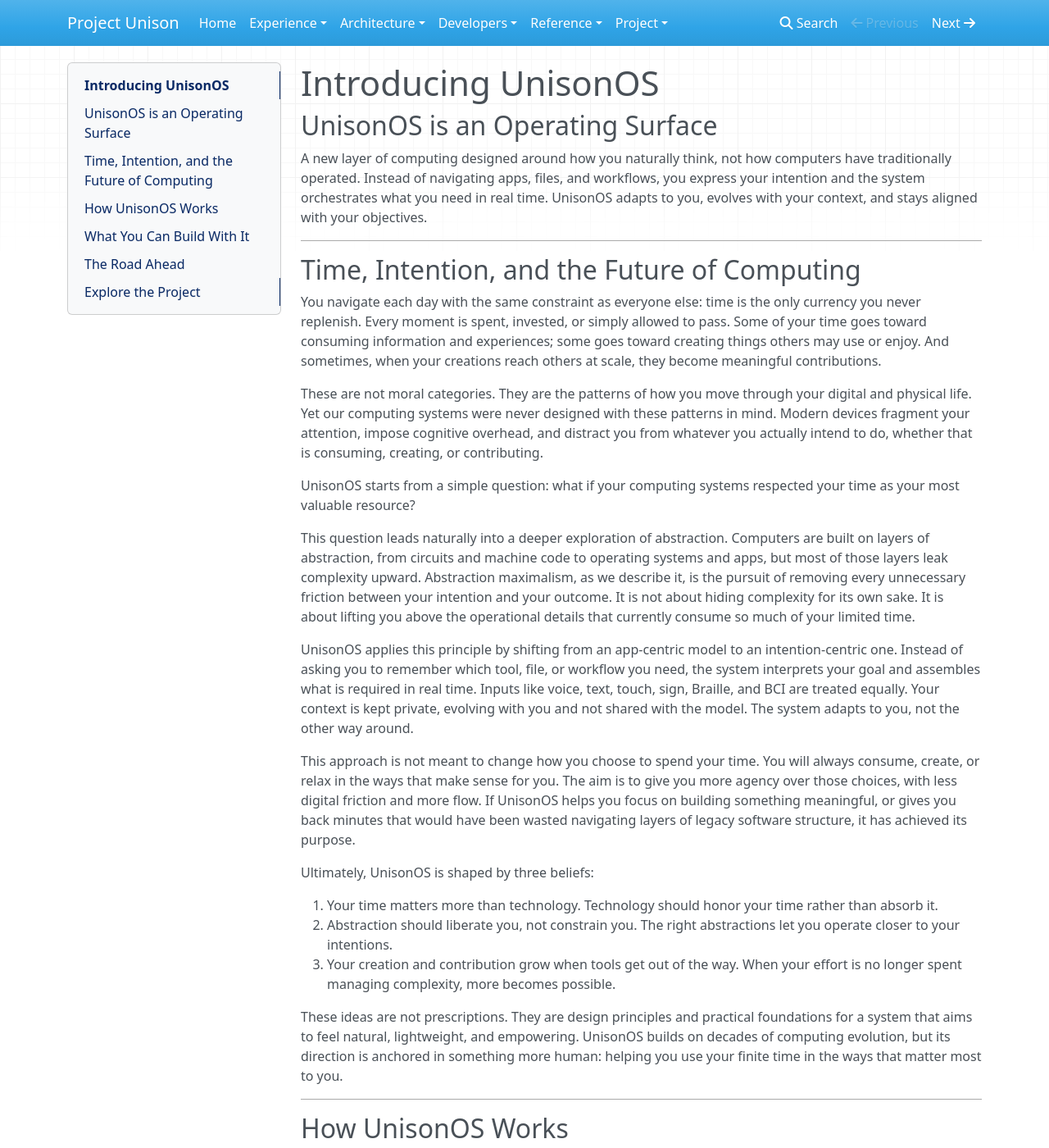
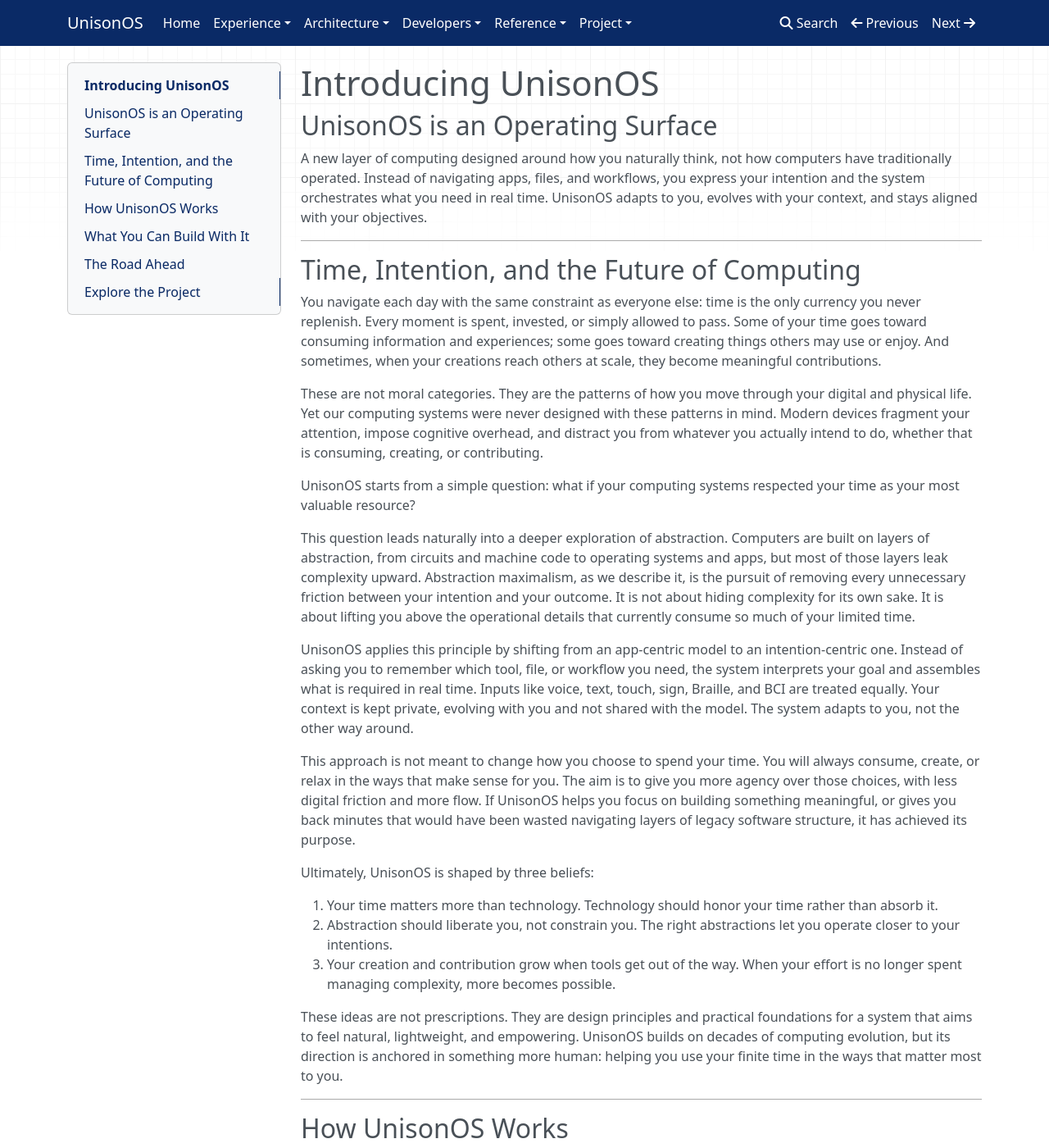
Before and after one commit to project-unisonOS/project-unisonos.github.io, an MkDocs documentation site: the page built from docs/index.md, in a window 1280 px wide and 1400 px high. Shown: the whole window at 82% size. Built offline with MkDocs 1.6.1, drawn with Linux system fonts in a browser that asks for light colours; nearby versions of some CDN libraries.

Commit message:
Shorten navbar brand; fix mobile dropdown contrast

```diff
--- a/docs/assets/nav-contrast.css
+++ b/docs/assets/nav-contrast.css
@@ -45,6 +45,33 @@
   background-color: rgba(255, 255, 255, 0.12);
 }
 
+/*
+ * Bootstrap sets `.bg-primary` with `background-color: ... !important` and a
+ * gradient `background-image`. Override both so the header is consistently
+ * high-contrast, including dropdown + nested dropdown menus on mobile Safari.
+ */
+.navbar.bg-primary {
+  background-color: var(--nav-bg) !important;
+  background-image: none !important;
+}
+
+.navbar.bg-primary .navbar-brand,
+.navbar.bg-primary .nav-link,
+.navbar.bg-primary .dropdown-item {
+  color: var(--nav-text) !important;
+}
+
+.navbar.bg-primary .dropdown-menu {
+  background-color: var(--nav-bg) !important;
+  border-color: rgba(255, 255, 255, 0.2);
+}
+
+.navbar.bg-primary .dropdown-item:focus,
+.navbar.bg-primary .dropdown-item:hover {
+  color: var(--nav-text) !important;
+  background-color: rgba(255, 255, 255, 0.12);
+}
+
 /* Improve readability in high-contrast/forced-colors environments */
 @media (forced-colors: active) {
   .navbar,
--- a/mkdocs.yml
+++ b/mkdocs.yml
@@ -1,4 +1,4 @@
-site_name: Project Unison
+site_name: UnisonOS
 site_description: Edge-first agentic computing platform
 site_url: https://project-unisonos.github.io
 
```
